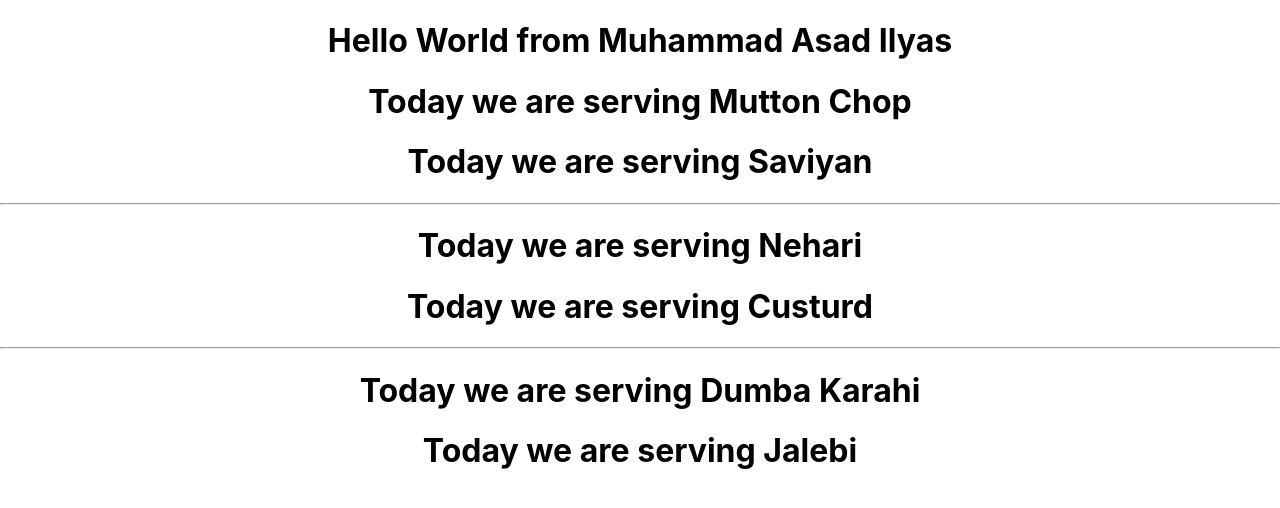
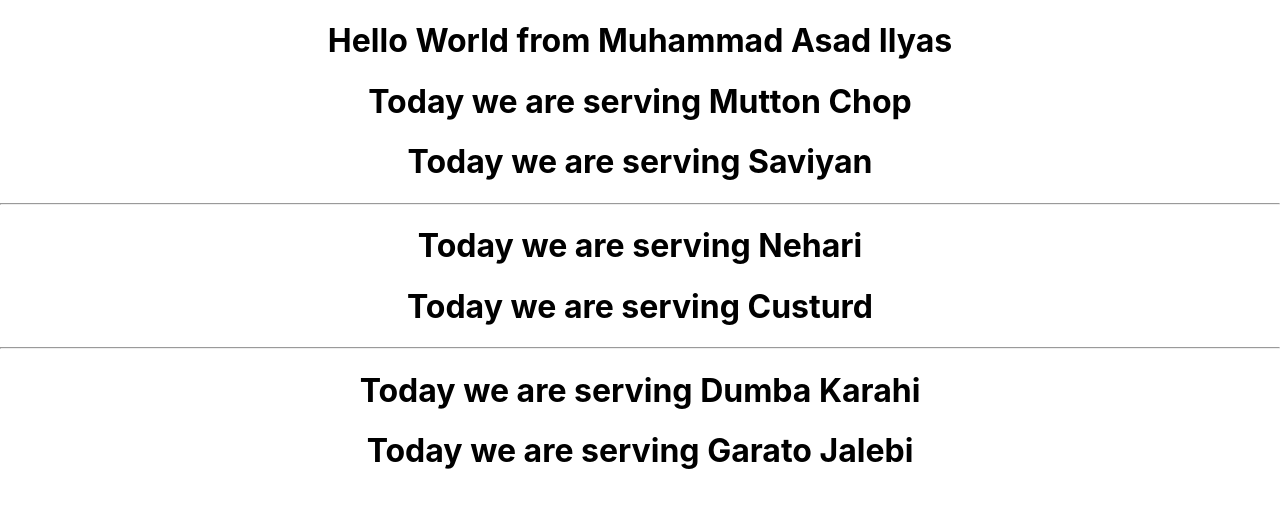
Before and after one commit to asadadi786/demoreact-class3, a React (Create React App) app: page / in a window 1280 px wide. Shown: the top 508 px of the page. Built offline with nearby package versions, Linux system fonts and the light colour scheme.

Commit message:
updated App.js Dinner component props

```diff
--- a/src/App.js
+++ b/src/App.js
@@ -13,7 +13,7 @@ function App() {
     <Dinner dish ="Nehari" sweet =  "Custurd"/>
     <hr/>
 
-    <Dinner dish ="Dumba Karahi" sweet =  "Jalebi"/>
+    <Dinner dish ="Dumba Karahi" sweet =  "Garato Jalebi"/>
 
   </div>
     );
```
